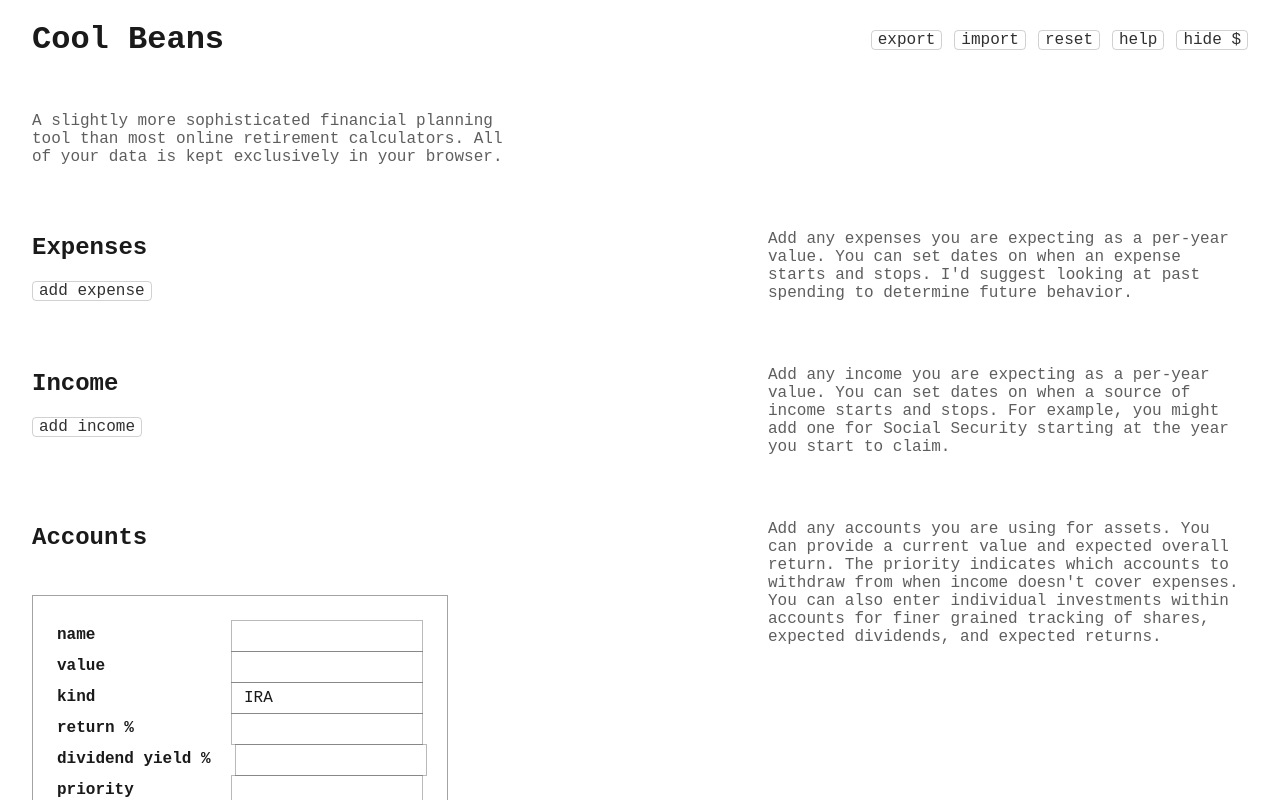
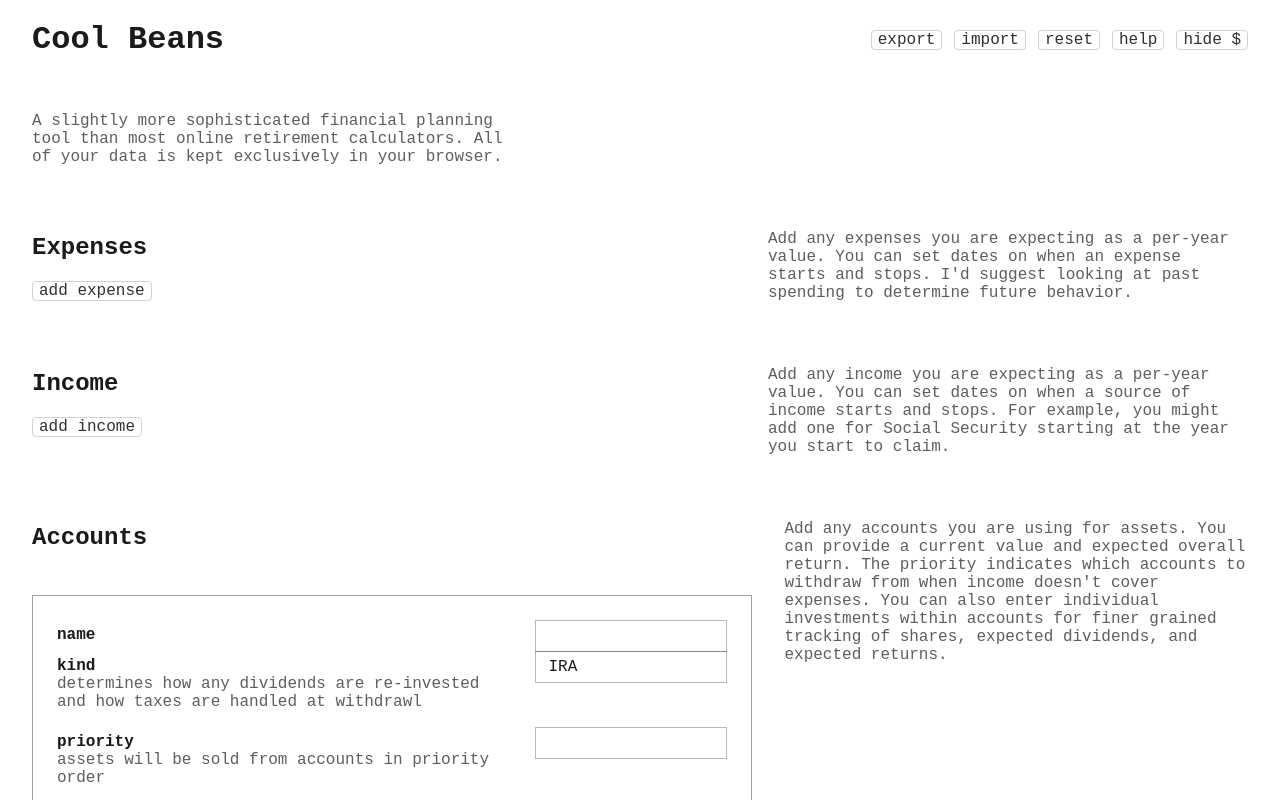
Before and after one commit to ericsoderberghp/coolbeans, a React (Create React App) app: page / in a window 1280 px wide. Both pictures are taken after a click on the button "add account". Shown: the top 800 px of the page. Built offline with nearby package versions, Linux system fonts and the light colour scheme.

Commit message:
Removed build assets. Improved form styling. Added form field help.

```diff
--- a/src/Accounts.tsx
+++ b/src/Accounts.tsx
@@ -37,12 +37,14 @@ type AccountFormProps = {
 };
 
 const AccountForm = (props: AccountFormProps) => {
+  const { showHelp } = useContext(AppContext);
   const {
     account = { id: 0, name: "" } as AccountType,
     onCancel,
     onDelete,
     onSubmit,
   } = props;
+
   return (
     <form onSubmit={onSubmit}>
       <label>
@@ -50,11 +52,15 @@ const AccountForm = (props: AccountFormProps) => {
         <input name="name" type="text" defaultValue={account.name} />
       </label>
       <label>
-        value
-        <input name="value" type="number" defaultValue={account.value} />
-      </label>
-      <label>
-        kind
+        <div>
+          <span>kind</span>
+          {showHelp && (
+            <p className="help">
+              determines how any dividends are re-invested and how taxes are
+              handled at withdrawl
+            </p>
+          )}
+        </div>
         <select name="kind" defaultValue={account.kind}>
           <option>IRA</option>
           <option>401k</option>
@@ -63,6 +69,42 @@ const AccountForm = (props: AccountFormProps) => {
           <option>brokerage</option>
           <option>pension</option>
         </select>
+      </label>
+      <label>
+        <div>
+          <span>priority</span>
+          {showHelp && (
+            <p className="help">
+              assets will be sold from accounts in priority order
+            </p>
+          )}
+        </div>
+        <input name="priority" type="number" defaultValue={account.priority} />
+      </label>
+      <label>
+        <div>
+          <span>deposit</span>
+          {showHelp && (
+            <p className="help">
+              whether excess income should be deposited in this account
+            </p>
+          )}
+        </div>
+        <input
+          name="deposit"
+          type="checkbox"
+          defaultChecked={account.deposit}
+        />
+      </label>
+      {showHelp && (
+        <p className="help">
+          If you don't want to model individual investments, set the following
+          at the account level.
+        </p>
+      )}
+      <label>
+        value
+        <input name="value" type="number" defaultValue={account.value} />
       </label>
       <label>
         return %
@@ -82,18 +124,6 @@ const AccountForm = (props: AccountFormProps) => {
           type="number"
           step="0.01"
           defaultValue={account.dividend}
-        />
-      </label>
-      <label>
-        priority
-        <input name="priority" type="number" defaultValue={account.priority} />
-      </label>
-      <label>
-        deposit
-        <input
-          name="deposit"
-          type="checkbox"
-          defaultChecked={account.deposit}
         />
       </label>
       <footer>
--- a/src/App.css
+++ b/src/App.css
@@ -98,11 +98,26 @@ button:hover,
 
 label {
   display: grid;
-  grid-template-columns: 1fr 1fr;
+  grid-template-columns: 1fr auto;
   align-items: center;
   gap: var(--size);
   font-weight: bold;
-  white-space: nowrap
+  white-space: nowrap;
+}
+
+label > input, label > select {
+  justify-self: end;
+  align-self: start;
+}
+
+label > div {
+  padding-top: 6px;
+}
+
+label p.help {
+  margin-top: 0;
+  font-weight: normal;
+  white-space: normal;
 }
 
 .options {
@@ -127,7 +142,7 @@ input,
 select {
   appearance: none;
   font-family: 'courier new', courier, monospace;
-  font-size: 1em;
+  font-size: inherit;
   background-color: inherit;
   color: inherit;
   border: 1px solid hsl(0 0% var(--foreground-lightness) / 30%);
@@ -147,26 +162,29 @@ input[type=number] {
   text-align: right;
 }
 
+input[type=number]::-webkit-textfield-decoration-container {
+  gap: 0.5em;
+}
+
 input[type=checkbox] {
   appearance: none;
   margin: 0;
   position: relative;
-  box-sizing: content-box;
   margin-bottom: -1px;
   font: inherit;
-  height: calc(1em + 2px);
+  height: 32px; /* empirical */
 }
 
 input[type=checkbox]:hover {
   cursor: pointer;
-  background: #ddd;
+  background: hsl(0 0% var(--foreground-lightness) / 5%);
 }
 
 input[type="checkbox"]::after {
   content: '';
   position: absolute;
-  right: 18px;
-  top: 6px;
+  left: 50%;
+  top: 8px;
   display: flex;
   width: 0.33em;
   height: 0.66em;
@@ -174,8 +192,8 @@ input[type="checkbox"]::after {
 }
 
 input[type="checkbox"]:checked::after {
-  border-right: 4px solid black;
-  border-bottom: 4px solid black;
+  border-right: 3px solid hsl(0 0% var(--foreground-lightness));
+  border-bottom: 3px solid hsl(0 0% var(--foreground-lightness));
 }
 
 ul,
@@ -241,7 +259,7 @@ form {
   margin: var(--size) 0;
   border: 1px solid hsl(0 0% var(--foreground-lightness) / 40%);
   padding: var(--size);
-  width: 26em;
+  width: fit-content;
 }
 
 form footer {
--- a/src/Investments.tsx
+++ b/src/Investments.tsx
@@ -41,6 +41,7 @@ type InvestmentFormProps = {
 };
 
 const InvestmentForm = (props: InvestmentFormProps) => {
+  const { showHelp } = useContext(AppContext);
   const {
     investment = { id: 0, name: "" } as InvestmentType,
     onCancel,
@@ -51,8 +52,46 @@ const InvestmentForm = (props: InvestmentFormProps) => {
   return (
     <form onSubmit={onSubmit}>
       <label>
-        symbol
+        <div>
+          <span>symbol</span>
+          {showHelp && (
+            <p className="help">
+              can be a stock ticker symbol (CUSIP) or something like "cash"
+            </p>
+          )}
+        </div>
         <input name="name" type="text" defaultValue={investment.name} />
+      </label>
+      <label>
+        <div>
+          <span>priority</span>
+          {showHelp && (
+            <p className="help">
+              assets will be sold from investments within an account in priority
+              order
+            </p>
+          )}
+        </div>
+        <input
+          name="priority"
+          type="number"
+          defaultValue={investment.priority}
+        />
+      </label>
+      <label>
+        <div>
+          <span>deposit</span>
+          {showHelp && (
+            <p className="help">
+              whether excess income should be deposited in this investment
+            </p>
+          )}
+        </div>
+        <input
+          name="deposit"
+          type="checkbox"
+          defaultChecked={investment.deposit}
+        />
       </label>
       <label>
         shares
@@ -68,7 +107,10 @@ const InvestmentForm = (props: InvestmentFormProps) => {
         />
       </label>
       <label>
-        return %
+        <div>
+          <span>return %</span>
+          {showHelp && <p className="help">estimated annual return</p>}
+        </div>
         <input
           name="return"
           className="percent"
@@ -78,7 +120,12 @@ const InvestmentForm = (props: InvestmentFormProps) => {
         />
       </label>
       <label>
-        dividend yield %
+        <div>
+          <span>dividend yield %</span>
+          {showHelp && (
+            <p className="help">estimated annual dividend yields</p>
+          )}
+        </div>
         <input
           className="percent"
           name="dividend"
@@ -88,23 +135,12 @@ const InvestmentForm = (props: InvestmentFormProps) => {
         />
       </label>
       <label>
-        priority
-        <input
-          name="priority"
-          type="number"
-          defaultValue={investment.priority}
-        />
-      </label>
-      <label>
-        deposit
-        <input
-          name="deposit"
-          type="checkbox"
-          defaultChecked={investment.deposit}
-        />
-      </label>
-      <label>
-        price
+        <div>
+          <span>price</span>
+          {showHelp && (
+            <p className="help">the current share price</p>
+          )}
+        </div>
         <input
           name="price"
           type="number"
```
Also changed, not shown: 13 other files (tests, documents, lock files or other folders).
